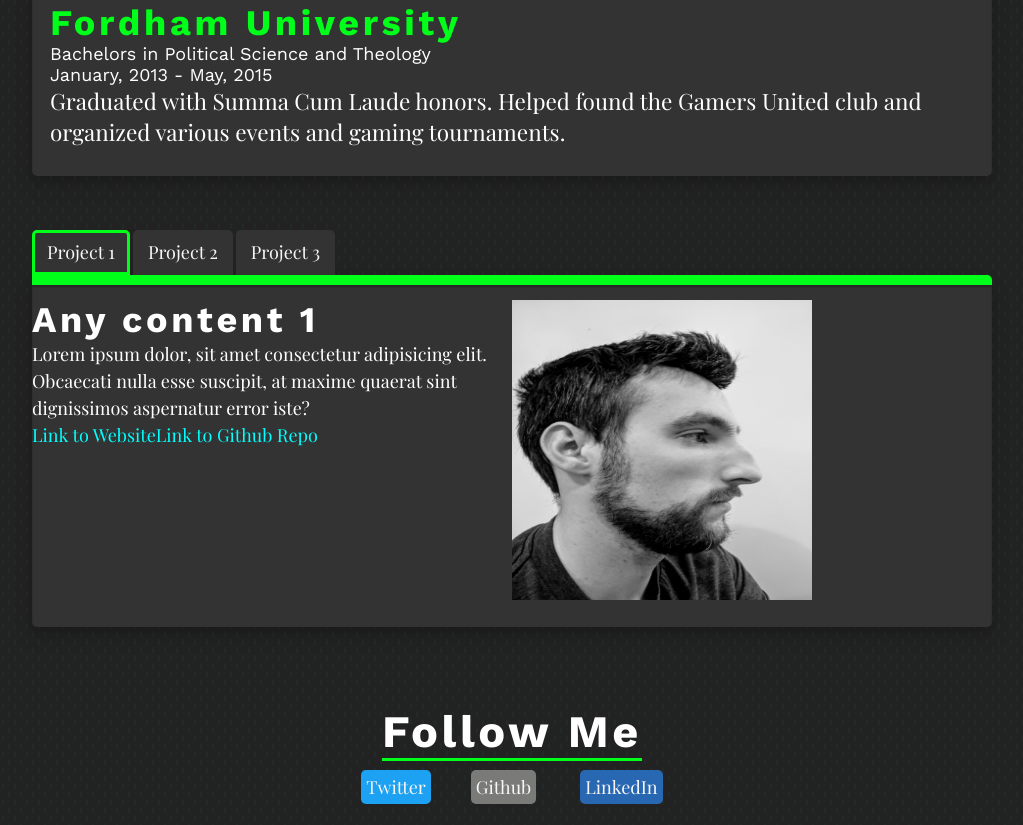
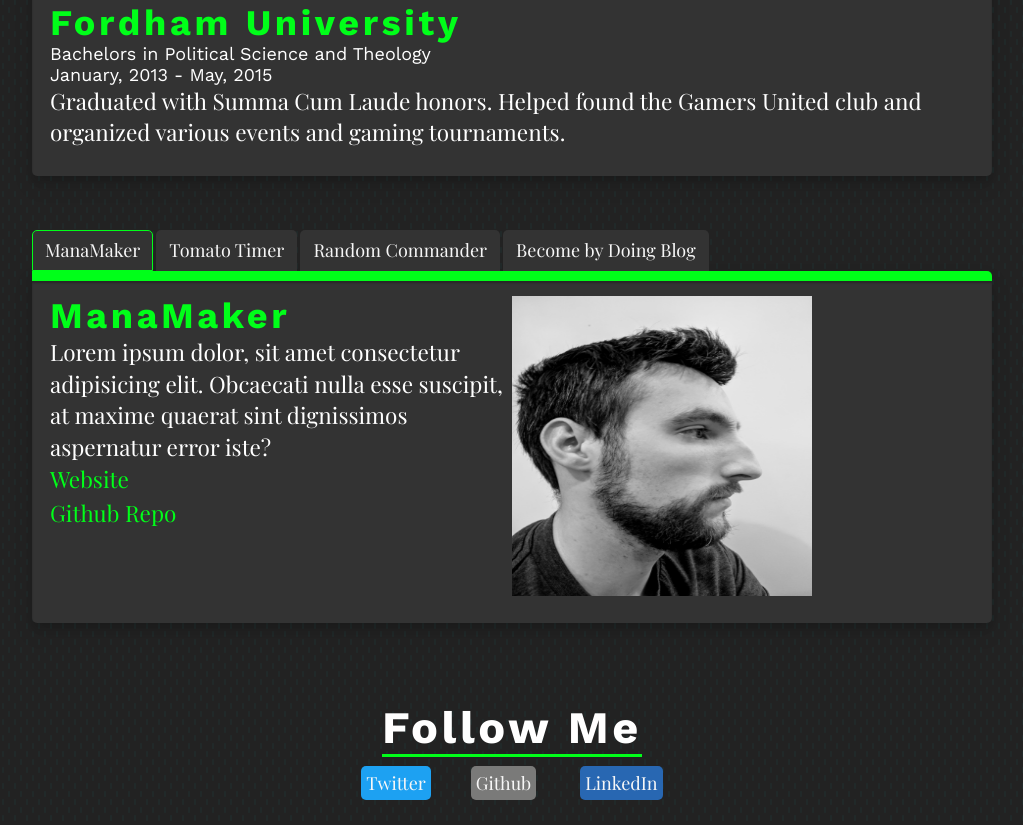
Before and after one commit to wdluft/personal-portfolio-gatsby, a Gatsby site: page /about in a window 1280 px wide. Shown: the part 1321-2146 px from the top of the page, without its empty margins (128-1151 px from the left). Built offline with nearby package versions, Linux system fonts and the light colour scheme; Gatsby itself is replaced by a stand-in of ours; a web font is replaced by a local one.

Commit message:
Added some project info to tabs. Added default link coloring on about page

```diff
--- a/src/components/project-tabs/projectsTab.js
+++ b/src/components/project-tabs/projectsTab.js
@@ -9,52 +9,76 @@
     <ProjectsTabWrapper>
       <Tabs>
         <TabList>
-          <Tab>Project 1</Tab>
-          <Tab>Project 2</Tab>
-          <Tab>Project 3</Tab>
+          <Tab>ManaMaker</Tab>
+          <Tab>Tomato Timer</Tab>
+          <Tab>Random Commander</Tab>
+          <Tab>Become by Doing Blog</Tab>
         </TabList>
 
         <TabPanel>
           <TabPannelWrapper>
-            <div>
-              <h3>Any content 1</h3>
+            <div className="tabPannel__project-info">
+              <h3>ManaMaker</h3>
               <p>
                 Lorem ipsum dolor, sit amet consectetur adipisicing elit.
                 Obcaecati nulla esse suscipit, at maxime quaerat sint
                 dignissimos aspernatur error iste?
               </p>
-              <a href="#">Link to Website</a>
-              <a href="#">Link to Github Repo</a>
+              <a href="https://manamaker.site">Website</a>
+              <a href="https://github.com/wdluft/manamaker-version-2">
+                Github Repo
+              </a>
             </div>
             <img src={headshot} alt="Project" />
           </TabPannelWrapper>
         </TabPanel>
         <TabPanel>
           <TabPannelWrapper>
-            <div>
-              <h3>Any content 2</h3>
+            <div className="tabPannel__project-info">
+              <h3>Tomato Timer</h3>
               <p>
                 Lorem ipsum dolor, sit amet consectetur adipisicing elit.
                 Obcaecati nulla esse suscipit, at maxime quaerat sint
                 dignissimos aspernatur error iste?
               </p>
-              <a href="#">Link to Website</a>
-              <a href="#">Link to Github Repo</a>
+              <a href="https://mystifying-heisenberg-8bc659.netlify.com/">
+                Website
+              </a>
+              <a href="https://github.com/wdluft/tomato-timer">Github Repo</a>
             </div>
             <img src={headshot} alt="Project" />
           </TabPannelWrapper>
         </TabPanel>
         <TabPanel>
           <TabPannelWrapper>
-            <div>
-              <h3>Any content 3</h3>
+            <div className="tabPannel__project-info">
+              <h3>Random Commander</h3>
               <p>
                 Lorem ipsum dolor, sit amet consectetur adipisicing elit.
                 Obcaecati nulla esse suscipit, at maxime quaerat sint
                 dignissimos aspernatur error iste?
               </p>
-              <a href="#">Link to Website</a>
-              <a href="#">Link to Github Repo</a>
+              <a href="https://randomcommander.com/">Website</a>
+              <a href="https://github.com/wdluft/randomcommander">
+                Github Repo
+              </a>
+            </div>
+            <img src={headshot} alt="Project" />
+          </TabPannelWrapper>
+        </TabPanel>
+        <TabPanel>
+          <TabPannelWrapper>
+            <div className="tabPannel__project-info">
+              <h3>Become by Doing Blog</h3>
+              <p>
+                Lorem ipsum dolor, sit amet consectetur adipisicing elit.
+                Obcaecati nulla esse suscipit, at maxime quaerat sint
+                dignissimos aspernatur error iste?
+              </p>
+              <a href="https://becomebydoing.me">Website</a>
+              <a href="https://github.com/wdluft/become-by-doing-blog">
+                Github Repo
+              </a>
             </div>
             <img src={headshot} alt="Project" />
           </TabPannelWrapper>
@@ -76,7 +100,7 @@
   .react-tabs__tab {
     background: var(--gray-7);
     color: var(--gray-1);
-    border: 3px solid transparent;
+    border: 1px solid transparent;
     border-radius: 5px 5px 0 0;
     margin-right: 3px;
     bottom: 0;
@@ -88,10 +112,7 @@
   }
 
   .react-tabs__tab--selected {
-    border-left: 3px solid var(--tertiary-3);
-    border-top: 3px solid var(--tertiary-3);
-    border-right: 3px solid var(--tertiary-3);
-    border-bottom: 3px solid var(--tertiary-3);
+    border: 1px solid var(--tertiary-3);
   }
 `
 
@@ -111,4 +132,19 @@
     width: 300px;
     height: 300px;
   }
+
+  .tabPannel__project-info {
+    display: flex;
+    flex-direction: column;
+    padding-left: 1rem;
+    font-size: var(--mediumFontSize);
+
+    h3 {
+      color: var(--tertiary-3);
+    }
+
+    p {
+      line-height: 1.75rem;
+    }
+  }
 `
--- a/src/pages/about.js
+++ b/src/pages/about.js
@@ -37,4 +37,12 @@
   h1 {
     text-shadow: var(--elevation-1);
   }
+
+  a {
+    color: var(--tertiary-3);
+
+    &:hover {
+      color: var(--tertiary-2);
+    }
+  }
 `
```
